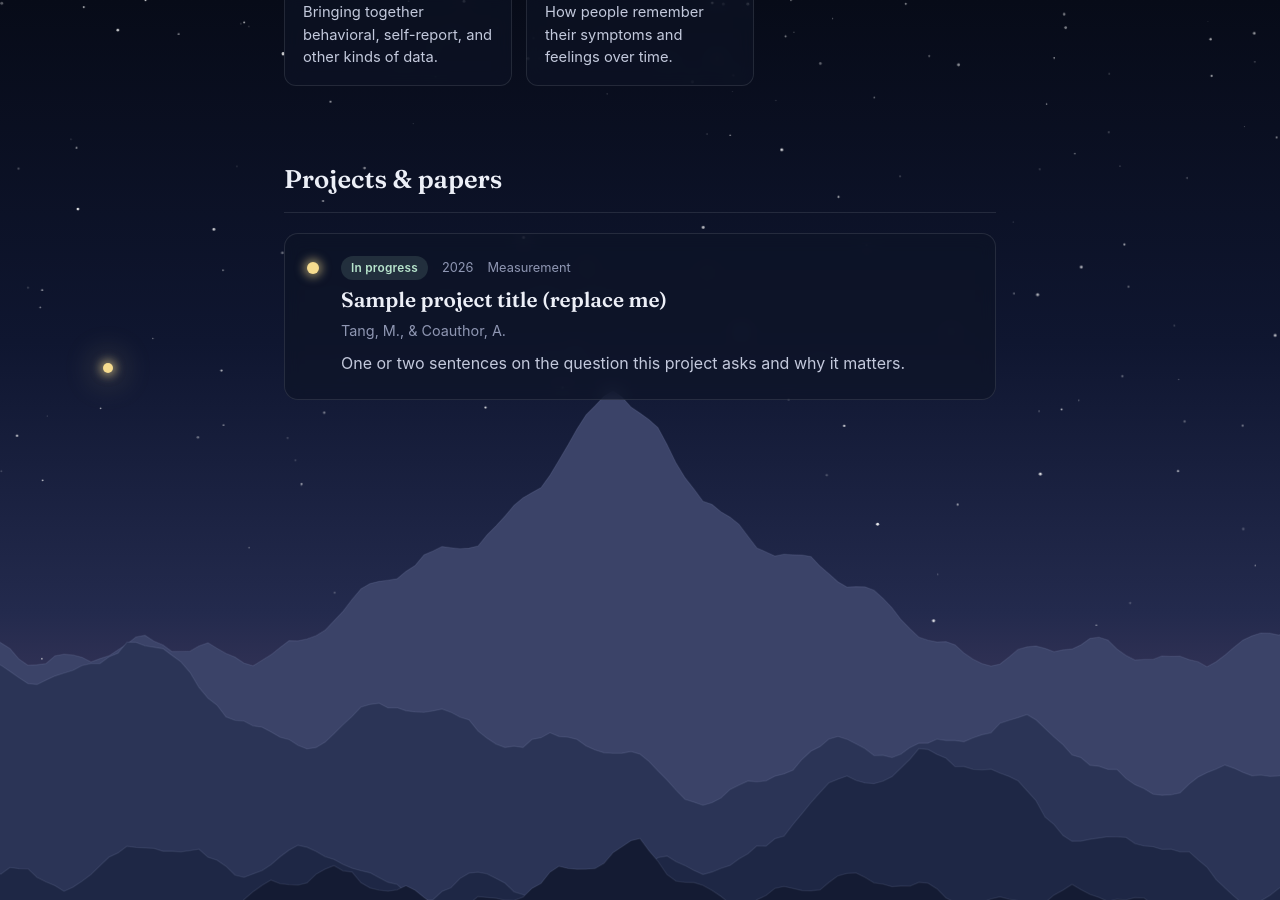
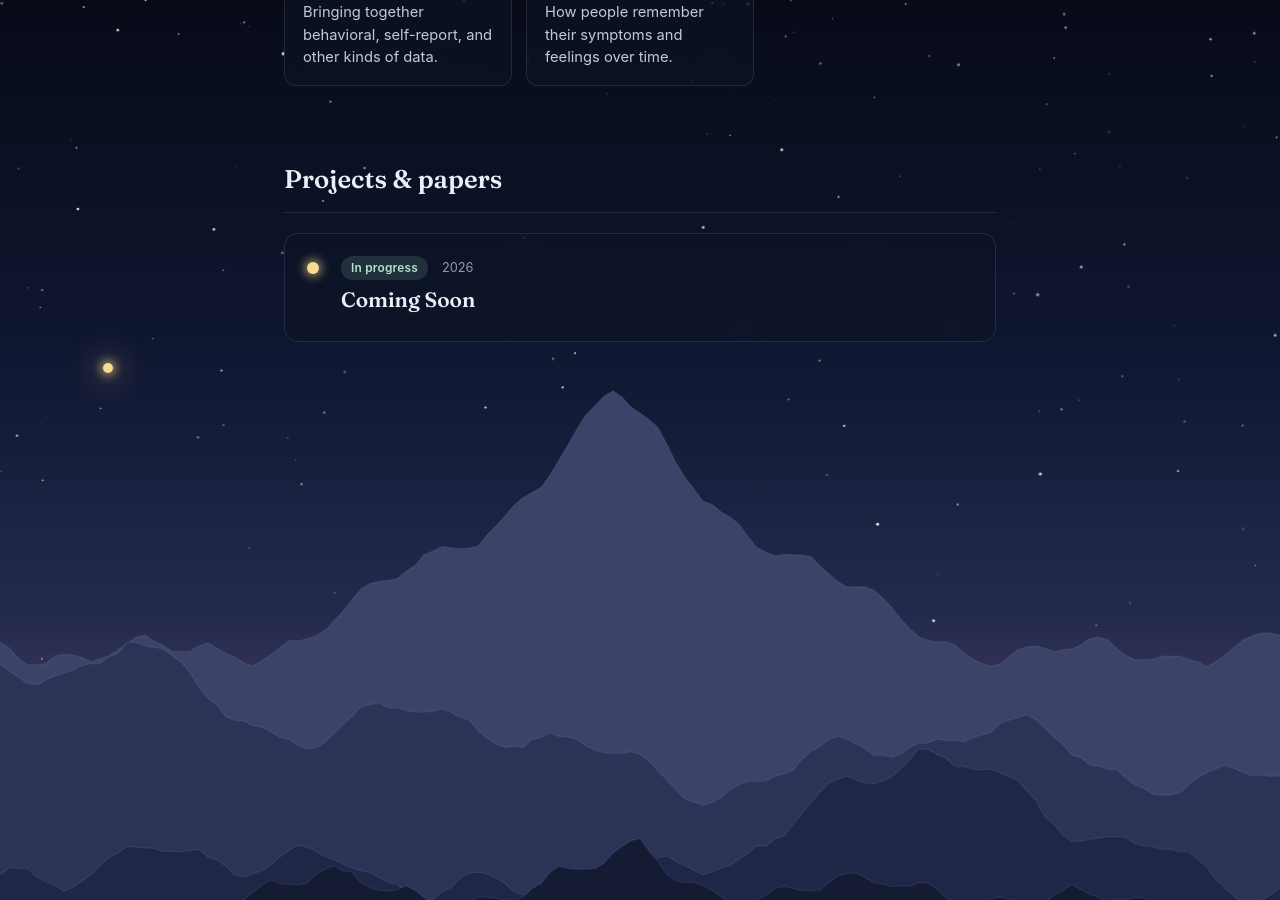
Before and after one commit to Mingcong-TANG/Mingcong-Tang.github.io, a Jekyll site: the page built from research.html, in a window 1280 px wide and 900 px high, scrolled down 690 px. Built offline with Jekyll 4.4.1, drawn with Linux system fonts in a browser that asks for light colours.

Commit message:
Change project title to 'Coming Soon'
Updated project title and commented out other fields.

```diff
--- a/_data/research.yml
+++ b/_data/research.yml
@@ -24,12 +24,12 @@ themes:
 # Copy a block (from "- title" down) to add another. Leave a field empty ("") to hide it.
 #   status: Published / Under review / In revision / In progress
 projects:
-  - title: "Sample project title (replace me)"
+  - title: "Coming Soon"
     status: "In progress"
     year: 2026
-    authors: "Tang, M., & Coauthor, A."
+    #authors: "Tang, M., & Coauthor, A."
     venue: ""
-    theme: "Measurement"
-    summary: "One or two sentences on the question this project asks and why it matters."
+    #theme: "Measurement"
+    #summary: "One or two sentences on the question this project asks and why it matters."
     link: ""          # e.g. https://doi.org/... or a preprint link
     link_label: ""    # e.g. Paper, Preprint, Poster
```
